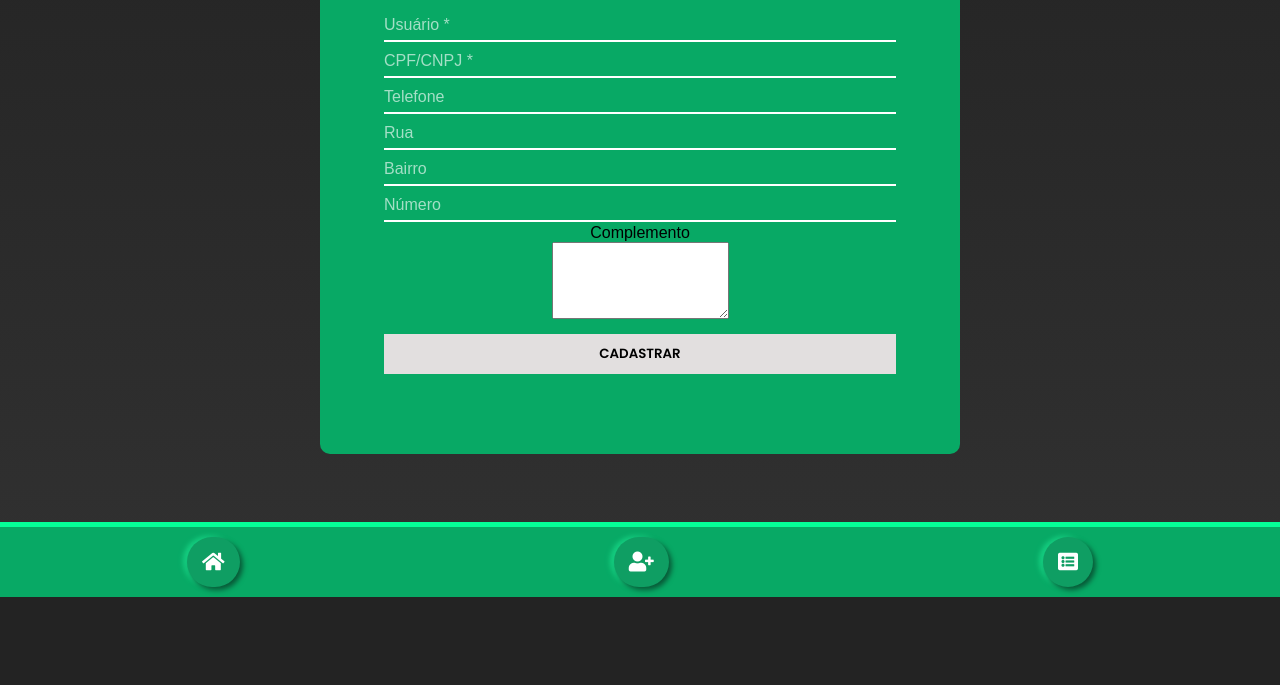
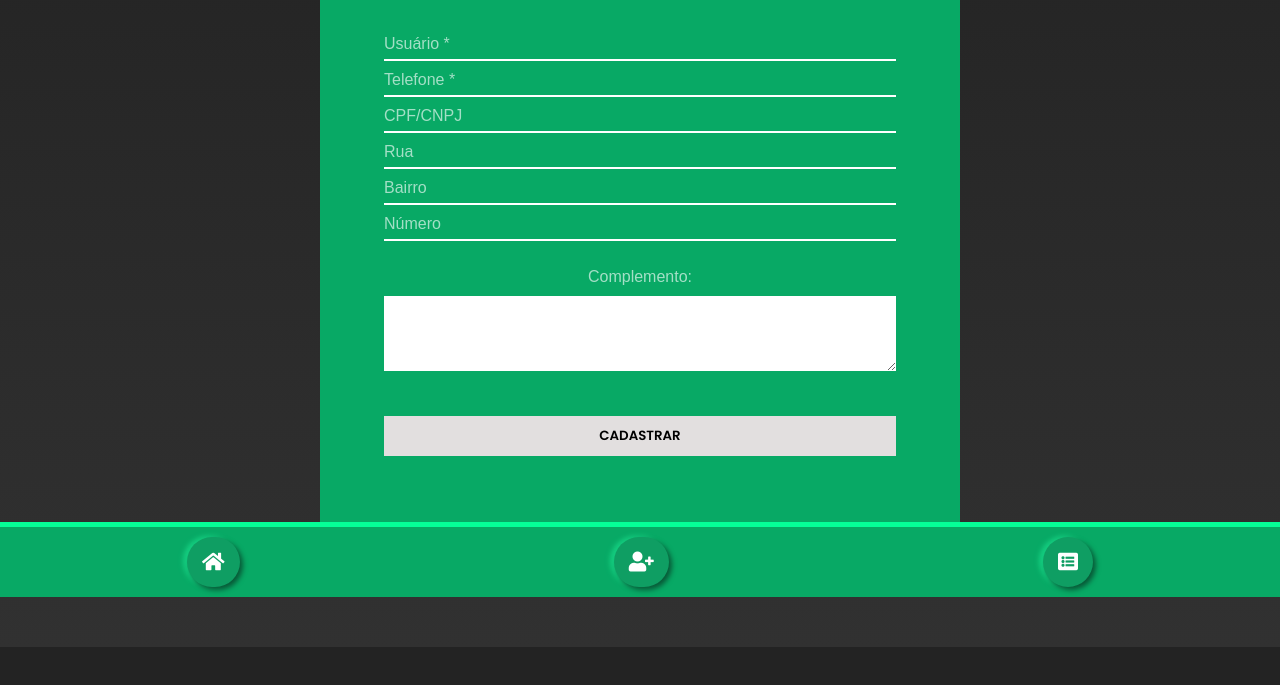
Before and after one commit to CaioLeo21/gerenciador-de-clientes-JS, a plain HTML site: page frontend/cadastro-clientes.html in a window 1280 px wide. Shown: the part 203-888 px from the top of the page. Before the commit the page ends 800 px from the top, so only its background shows below. Drawn offline with Linux system fonts and the light colour scheme.

Commit message:
Estilização e finalização do formulário de cadastro

```diff
--- a/frontend/cadastro-clientes.html
+++ b/frontend/cadastro-clientes.html
@@ -21,12 +21,12 @@
                 <h1> Cadastrar Cliente </h1>
                 <div id="input">
                     <input type="text" id="user" placeholder="Usuário *" required>
-                    <input type="text" id="cpf" placeholder="CPF/CNPJ *" required>
-                    <input type="text" id="telefone" placeholder="Telefone">
+                    <input type="text" id="telefone" placeholder="Telefone *" required>
+                    <input type="text" id="cpf" placeholder="CPF/CNPJ" >
                     <input type="text" id="rua" placeholder="Rua">
                     <input type="text" id="bairro" placeholder="Bairro">
                     <input type="text" id="numero" placeholder="Número">
-                    <span class="spn-complemento">Complemento</span>
+                    <span class="spn-complemento">Complemento:</span>
                     <textarea id="complemento" rows="5"></textarea>
                 </div>
                 <button type="submit"> Cadastrar </button>
--- a/frontend/styles/cadastro.css
+++ b/frontend/styles/cadastro.css
@@ -23,6 +23,7 @@ input:-webkit-autofill {
 }
 /* FORMULARIO */
 .container{
+    margin: 50px 0;
     width: 100vw;
     height: 100vh;
     background: linear-gradient(to top,#313131 , #232323);
@@ -82,6 +83,16 @@ input:-webkit-autofill {
     background-color: #2b2b2b;
     color: rgb(202, 202, 202);
 }
+.container #input span{
+    margin: 25px 0 10px 0;
+    color: rgba(255, 255, 255, 0.631);
+}
+.container #complemento{
+    width: 80%;
+    outline: none;
+    border: none;
+    margin-bottom: 30px;
+}
 /* Barra de navegação */
 
 .bar{
@@ -105,7 +116,9 @@ input:-webkit-autofill {
     box-shadow: 3px 3px 5px #085937, -4px -1px 5px #16d082;
 }
 @media screen and (min-width: 768px){
+
     .container .form-cadastro{
         max-width: 50vw;
+        margin: 50px 0 100px 0;
     }
 }
```
